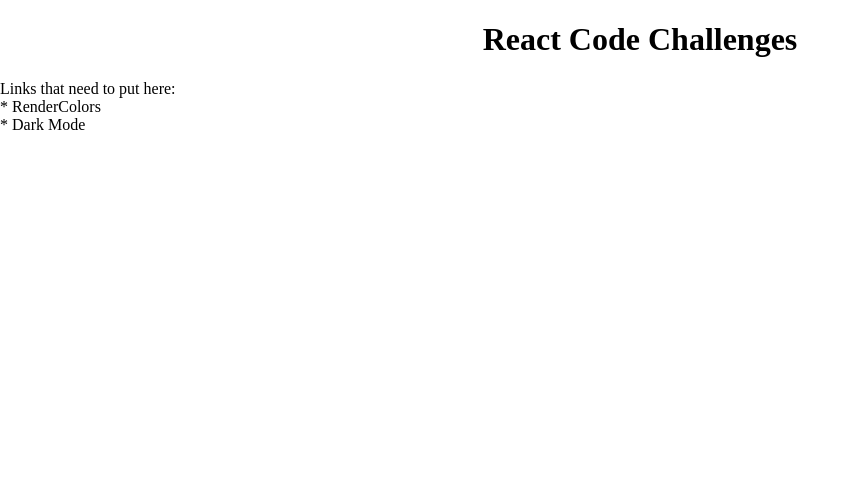
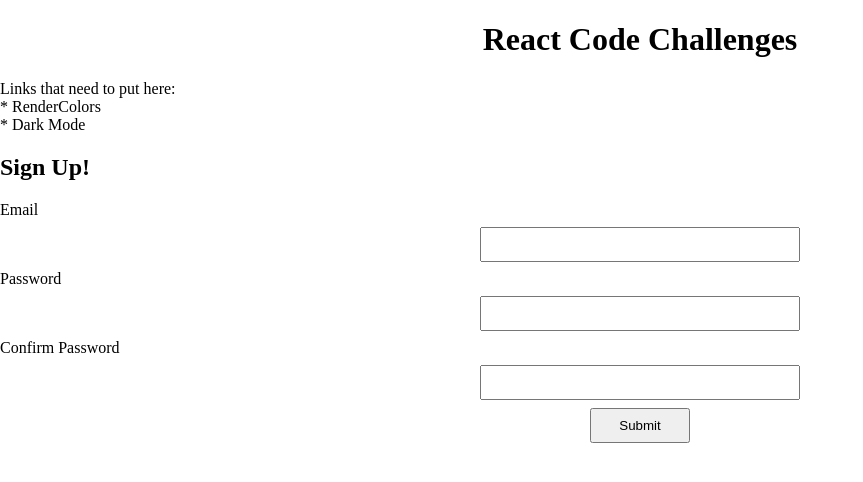
Before and after one commit to edilma/challenges, a React (Create React App) app: page /form in a window 1280 px wide. Shown: the top 482 px of the page, without its empty margins (0-863 px from the left). Built offline with nearby package versions, Linux system fonts and the light colour scheme.

Commit message:
FINISHED the form validation.  Tested and Working

```diff
--- a/src/App.css
+++ b/src/App.css
@@ -16,9 +16,7 @@ div{
 .darkScreen{
   background-color: black;
 }
-.lightScreen{
-  background-color: aqua;
-}
+
 
 .page {
   height: 100vh;
@@ -27,7 +25,20 @@ div{
   align-items: center;
   justify-content: center;
 }
+body {
+  padding: 0px;
+  margin: 0px;
+}
+input, label {
+  display: block;
+  margin: 8px auto;
+}
 
-.darkScreen{
-  background-color: rgb(210, 61, 61);
+input {
+  padding: 8px;
+  width: 300px;
 }
+
+input[type=submit] {
+  width: 100px;
+}
--- a/src/App.js
+++ b/src/App.js
@@ -2,6 +2,7 @@
 import { BrowserRouter,Routes, Route } from 'react-router-dom';
 import './App.css';
 import DarkLightModes from './scenes/DarkLightModes.jsx';
+import FormVal from './scenes/FormVal.jsx';
 import RenderColors from './scenes/RenderColors.jsx';
 
 
@@ -20,6 +21,8 @@ function App() {
 
       <Route path='/colors' element={<RenderColors />}   />
       <Route path='/darkMode' element={<DarkLightModes />}/>
+      <Route path='/form' element={<FormVal/>}/>
+
 
     </Routes>
     </header>
--- a/src/components/DarkMode.jsx
+++ b/src/components/DarkMode.jsx
@@ -1,16 +1,40 @@
 import { useState } from "react";
+import { useNavigate } from "react-router-dom";
+import "../scenes/darklightmodes.css"
 
-export default function DarkMode(){
-    const [darkMode, setDarkMode] =useState(false);
+// export default function DarkMode(){
+//     const [darkMode, setDarkMode] =useState(false);
 
-    return(
-    <div className={`page${darkMode &&'darkScreen'}`}>
-        <button className="darkMode-button"
-        onClick={()=>setDarkMode(true)}>
-            Dark Mode</button>
-        <button className="lightMode-button"
-        onClick={()=>setDarkMode(false)}>
-            Light Mode</button>
-    </div>
+//     return(
+//     <div className={`page${darkMode &&'darkScreen'}`}>
+//         <button className="darkMode-button"
+//         onClick={()=>setDarkMode(true)}>
+//             Dark Mode</button>
+//         <button className="lightMode-button"
+//         onClick={()=>setDarkMode(false)}>
+//             Light Mode</button>
+//     </div>
+//     )
+// }
+
+
+export default function DarkMode () {
+    const [darkMode, setDarkMode] = useState(false)
+
+    return (
+      <div className={`page ${darkMode && 'dark-mode'}`}>
+        <button
+          className='dark-mode-button'
+          onClick={() => setDarkMode(true)}
+        >
+          Dark Mode
+        </button>
+        <button
+          className='light-mode-button'
+          onClick={() => setDarkMode(false)}
+        >
+          Light Mode
+        </button>
+      </div>
     )
-}
+  }
--- /dev/null
+++ b/src/components/FormValidator.jsx
@@ -0,0 +1,62 @@
+import { useState } from 'react'
+
+export default function FormValidator () {
+  const [email, setEmail] = useState('')
+  const [password, setPassword] = useState('')
+  const [passwordConfirm, setPasswordConfirm] = useState('')
+  const[message, setMessage] = useState('')
+
+   // make an array of possible errors
+    const getErrors = ()=> {
+        const errors =[]
+        //there must be email and password
+        if (!{email} || !{password} ||!{passwordConfirm}) {
+       errors.push ("Email and password cannot be empty")
+         }
+         //email must have 1 @ character
+         if([...email].filter(i=>i==="@").length !==1){
+          errors.push("The emails must have only one @")
+         }
+         if (password.length<=8){
+          errors.push("Password must have 8 characters or more")
+         }
+         if(password !== passwordConfirm){
+          errors.push("Password must match")
+         }
+         return errors
+
+    }
+
+    const handleSubmit = e=> {
+      e.preventDefault()
+       //process the errors and return a message
+      const errors = getErrors()
+      setMessage(errors.length? errors.join(","): "You have created a user")
+
+    }
+
+
+
+  return (
+    <form onSubmit={handleSubmit}>
+      <h2>Sign Up!</h2>
+      <label htmlFor='email'>Email</label>
+      <input
+        type='text' name='email'
+        onChange={e => setEmail(e.target.value)}
+      />
+      <label htmlFor='password'>Password</label>
+      <input
+        type='password' name='password'
+        onChange={e => setPassword(e.target.value)}
+      />
+      <label htmlFor='password-confirm'>Confirm Password </label>
+      <input
+        type='password' name='password-confirm'
+        onChange={e => setPasswordConfirm(e.target.value)}
+      />
+      {message}
+      <input type='submit' value='Submit' />
+    </form>
+  )
+}
--- a/src/index.css
+++ b/src/index.css
@@ -15,17 +15,7 @@ div{
   padding: 40px;
   margin: 10px;
 }
-.page {
-  height: 100vh;
-  width: 100vw;
-  display: flex;
-  align-items: center;
-  justify-content: center;
-}
 
-.darkScreen{
-  background-color: rgb(210, 61, 61);
-}
 
 
 button {
@@ -33,20 +23,3 @@ button {
   margin: 5px;
   outline: none;
 }
-
-.darkMode-button {
-  border: 2px solid white;
-  color: white;
-  background-color: #171717;
-}
-
-.lightMode-button{
-  border: 2px solid #171717;
-  color: #171717;
-  background-color: white;
-}
-
-body {
-  padding: 0px;
-  margin: 0px;
-}
--- /dev/null
+++ b/src/scenes/FormVal.jsx
@@ -0,0 +1,9 @@
+import FormValidator from "../components/FormValidator.jsx";
+
+export default function FormVal(){
+
+    return (
+
+        <div><FormValidator /></div>
+    )
+}
--- a/src/scenes/darkLightModes.jsx
+++ b/src/scenes/darkLightModes.jsx
@@ -1,4 +1,5 @@
 import DarkMode from "../components/DarkMode.jsx";
+
 
 export default function DarkLightModes(){
     return(
--- /dev/null
+++ b/src/scenes/darklightmodes.css
@@ -0,0 +1,43 @@
+.page {
+    height: 100vh;
+    width: 100vw;
+    display: flex;
+    align-items: center;
+    justify-content: center;
+  }
+/*
+  .darkScreen{
+    background-color: rgb(210, 61, 61);
+  }
+
+.darkMode-button {
+    border: 2px solid white;
+    color: white;
+    background-color: #171717;
+  }
+
+  .lightMode-button{
+    border: 2px solid #171717;
+    color: #171717;
+    background-color: rgb(215, 239, 226);
+  } */
+
+  body {
+    padding: 0px;
+    margin: 0px;
+  }
+
+  .dark-mode {
+    background-color: #171717;
+  }
+  .dark-mode-button {
+    border: 2px solid white;
+    color: white;
+    background-color: #171717;
+  }
+
+  .light-mode-button {
+    border: 2px solid #171717;
+    color: #171717;
+    background-color: white;
+  }
```
